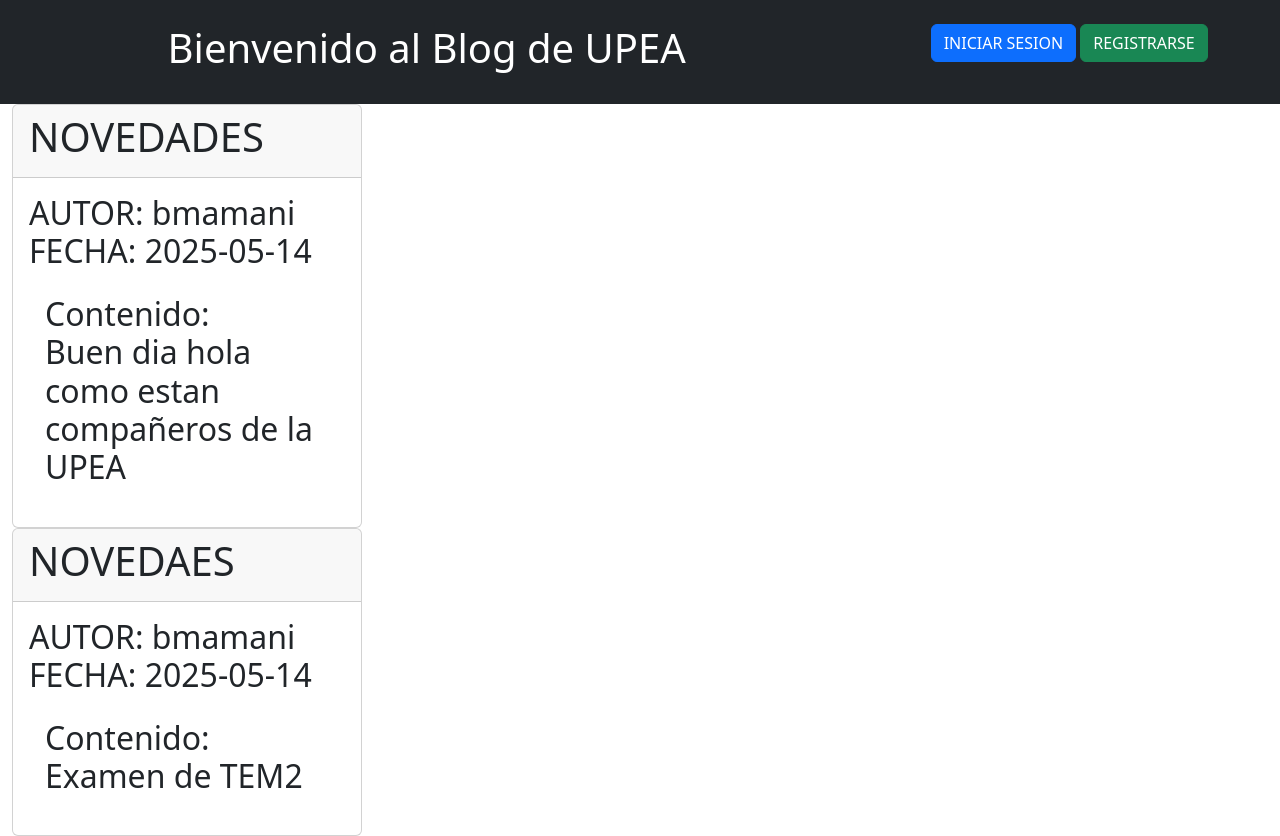
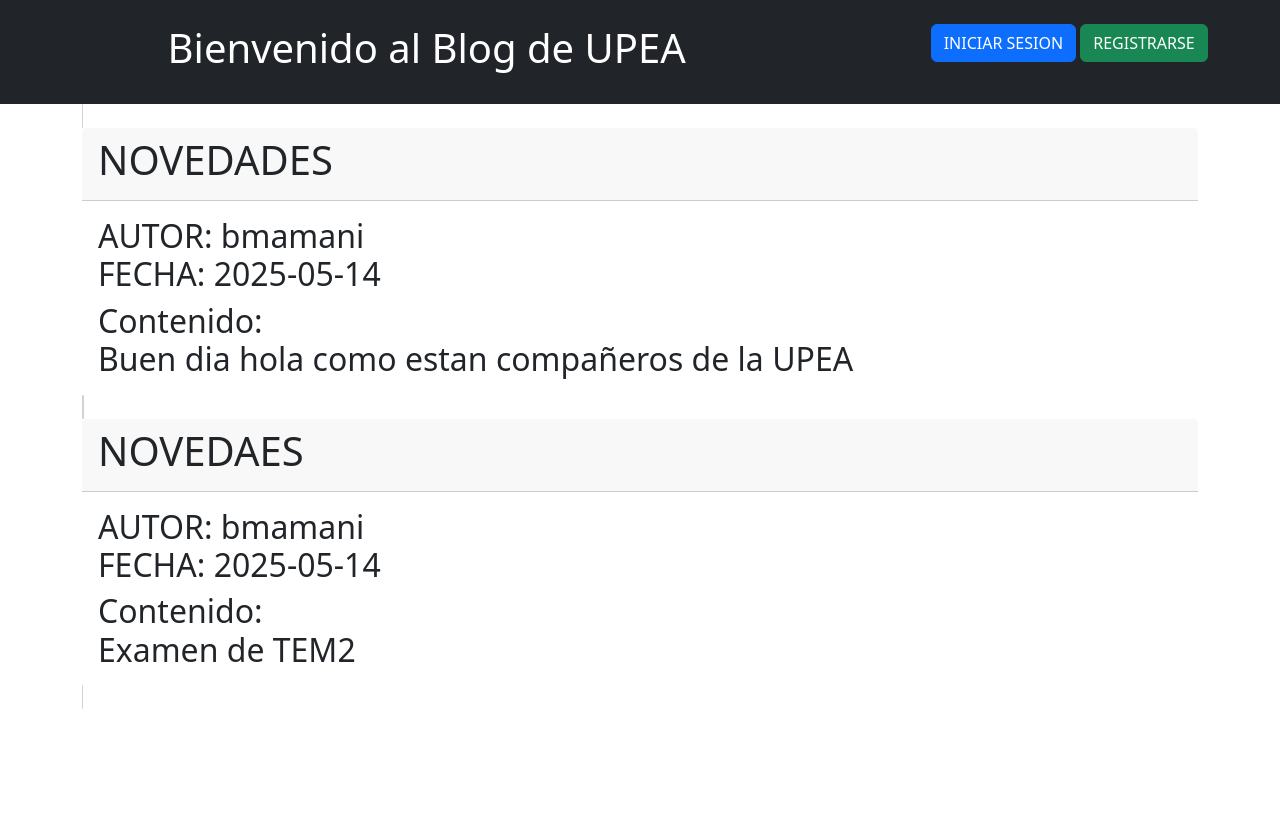
Before and after one commit to GeorgeCruz3598/blog, a Flask app: page / in a window 1280 px wide. After the commit the page ends 709 px from the top, so only its background shows below. Run offline with Flask 3, Linux system fonts and the light colour scheme; data comes from the database, SQL or seed files in the repository.

Commit message:
correciones

```diff
--- a/app.py
+++ b/app.py
@@ -134,7 +134,8 @@
 @login_required #protected -> require logged in to go this route
 def dashboard():
     conn = get_db_connection()
-    posts = conn.execute("""select * from posts""").fetchall()
+    posts = conn.execute("""select p.id, u.username, p.title, p.content, p.created_at from users as u join posts as p
+                            on u.id = p.user_id""").fetchall()
     conn.close()
     return render_template('dashboard.html',username=current_user.username, posts=posts)
 
--- a/templates/dashboard.html
+++ b/templates/dashboard.html
@@ -23,7 +23,7 @@
     {% for item in posts %}
     <tr>
         <td>{{ item.id }}</td>
-        <td>{{ username}}</td>
+        <td>{{ item.username}}</td>
         <td>{{ item.title }}</td>
         <td>{{ item.content }}</td>
         <td>{{ item.created_at }}</td>
--- a/templates/index.html
+++ b/templates/index.html
@@ -12,9 +12,9 @@
 </div>
 </div>
 
-<div class="container justify-content-center" style="display: inline-block;">
+<div class="container">
 {%for item in posts%}
-<div class="card" style="width: 350px">
+<div class="card m-auto w-50 d-inline" style="width: 350px">
     <div class="card-header">
         <h1>{{item.title}}</h1>
     </div>
@@ -23,7 +23,7 @@
             AUTOR: {{item.username}}<br>
             FECHA: {{item.created_at}}<br>
         </h2>
-        <h2 class="card-body">
+        <h2 class="card-text">
             Contenido:<br>
             {{item.content}}
         </h2>
```
